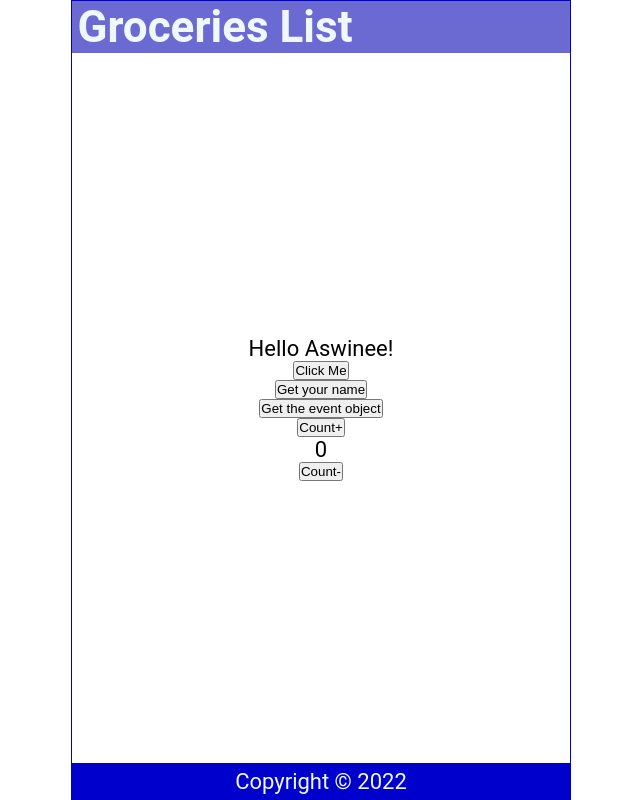
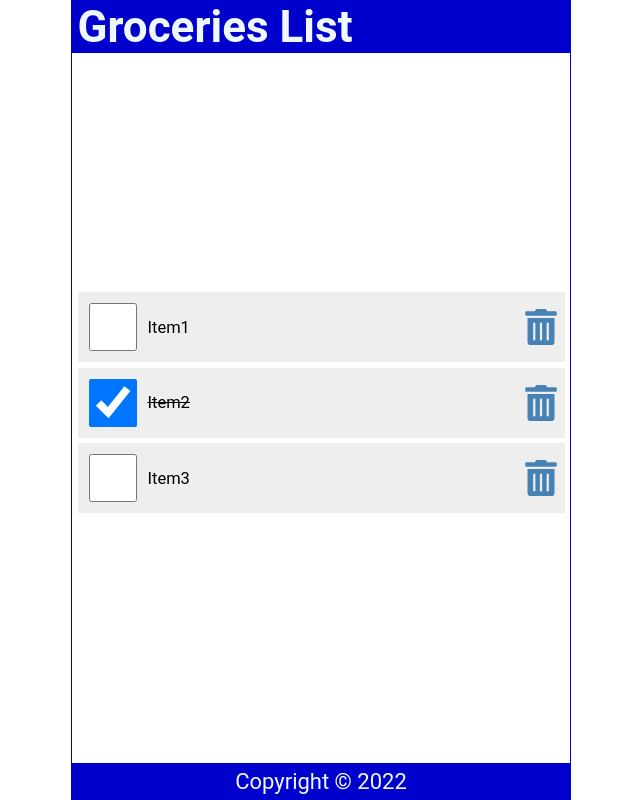
Before and after one commit to Aswinee-Pratihari/react_practise, a React (Create React App) app: page / in a window 1280 px wide. Shown: the whole page, without its empty margins (319-959 px from the left). Built offline with nearby package versions, Linux system fonts and the light colour scheme.

Commit message:
Refactor-Chapter7 list and keys
Learned about map and filter funtion and how to delete or check an item after clicking on it

```diff
--- a/package.json
+++ b/package.json
@@ -8,6 +8,7 @@
     "@testing-library/user-event": "^13.5.0",
     "react": "^18.2.0",
     "react-dom": "^18.2.0",
+    "react-icons": "^4.7.1",
     "react-scripts": "5.0.1",
     "web-vitals": "^2.1.4"
   },
--- a/src/App.css
+++ b/src/App.css
@@ -20,8 +20,8 @@
 .App {
   display: flex;
   flex-direction: column;
-    /* justify-content: center; */
-    /* align-items: center; */
+  justify-content: center;
+  align-items: center;
   height: 100vh;
   width: 100%;
   max-width: 500px;
@@ -32,7 +32,7 @@
 header {
   width: 100%;
   padding: 0 0.25em;
-    background-color: rgb(106, 106, 210);
+  background-color: mediumblue;
   color: aliceblue;
   display: flex;
   justify-content: space-between;
@@ -57,3 +57,62 @@
   display: grid;
   place-content: center;
 }
+
+ul {
+  width: 100%;
+  list-style: none;
+  padding: 0 0.25rem 0.25rem;
+}
+
+ul li::before {
+  content: "\200B";
+}
+
+.item {
+  display: flex;
+  justify-content: flex-start;
+  align-items: center;
+  padding: 0.5rem 0 0.5rem 0.5rem;
+  margin: 0.25rem 0;
+  background-color: #eee;
+}
+
+.item:first-child {
+  margin: 0;
+}
+
+.item input[type="checkbox"] {
+  text-align: center;
+  width: 2.5rem;
+  width: 48px;
+  min-width: 48px;
+  height: 2.5rem;
+  height: 48px;
+  min-height: 48px;
+  cursor: pointer;
+  margin-right: 0.5rem;
+}
+
+.item input[type="checkbox"]:focus + label {
+  text-decoration: underline;
+}
+
+.item > label {
+  font-size: 0.75rem;
+  flex-grow: 1;
+}
+
+.item svg {
+  width: 48px;
+  min-width: 48px;
+  height: 36px;
+  font-size: 1rem;
+  color: steelblue;
+  cursor: pointer;
+}
+
+.item svg:focus,
+.item svg:hover {
+  color: red;
+  outline: none;
+}
--- a/src/Content.jsx
+++ b/src/Content.jsx
@@ -1,50 +1,63 @@
 import { useState } from "react";
+import {FaTrashAlt} from 'react-icons/fa'
+const Content = () => {
+    const[items,setItems]=useState([
+        {
+            id:1,
+            checked:false,
+            item:"Item1"
+        },
+        {
+            id:2,
+            checked:true,
+            item:"Item2"
+        },
+        {   id:3,
+            checked:false,
+            item:"Item3"
 
-const Content = () => {
-    const[name,setName]=useState('Aswinee') //array destructuring in usestate
-    const [count,setCount]=useState(0)
-    const handleNameChange = () => {
-        const names = ['Aswinee', 'Kumar', 'Pratihari'];
-        const int = Math.floor(Math.random() * 3);
-        // return names[int];
-        setName(names[int])
+        }
+    ])
+
+    const handleCheck=(id)=>{
+        // setItems(!items)
+        // alert(`${id}`)
+        console.log(`${id}`)
+        const listItems=items.map((item)=>item.id===id?{...item,checked:!item.checked}:item)
+        setItems(listItems)
+        localStorage.setItem('list',JSON.stringify(listItems))
     }
 
-
-    const handleClick=()=>{
-        console.log('you clicked it')
-        alert('you clicked it')
-    }
-    const handleClick2=()=>{
-        // console.log('you clicked it')
-        alert(`${name} clicked it`)
-    }
-    const handleClick3=(e)=>{
-
-        console.log(e.target)
+    const handleDelete=(id)=>{
+console.log(id)
+const listItems=items.filter((item)=>item.id!==id);
+setItems(listItems)  //this will delete a item if its id matches to given id
+        localStorage.setItem('list',JSON.stringify(listItems))
     }
 
-    const Increament=()=>{
-
-        setCount(count+1)
-    }
-    const Decreament=()=>{
-
-        setCount(count-1)
-    }
     return (
         <main>
-            <p onDoubleClick={handleClick}>
-                Hello {name}!
-            </p>
-            <button onClick={handleClick}>Click Me</button>
-            <button onClick={()=>handleClick2(handleNameChange())}>Get your name</button>
-            <button onClick={(e)=>handleClick3(e)}>Get the event object</button>
+            {items.length?(
+            <ul>
+                {items.map((item)=>(
+                    <li className="item" key={item.id}>
+                        <input type="checkbox"
+                        onChange={()=>handleCheck(item.id)}
+                        checked={item.checked}
+                       />
+                         <label
+                         style={(item.checked)?{textDecoration:'line-through'}:null}
+                         onDoubleClick={()=>handleCheck(item.id)}
+                         >
+                            {item.item}
+                         </label>
+                         <FaTrashAlt role="button" tabIndex="0"
+                         onClick={()=>handleDelete(item.id)}/>
+                    </li>
+                ))}
+            </ul>
+            ):(<h1>The list is empty</h1>)}
 
-
-            <button onClick={Increament}>Count+</button>
-            <span>{count}</span>
-            <button onClick={Decreament}>Count-</button>
         </main>
     )
 }
```
Also changed, not shown: 1 other file (tests, documents, lock files or other folders). Lines whose indentation alone changed are shown as unchanged.
